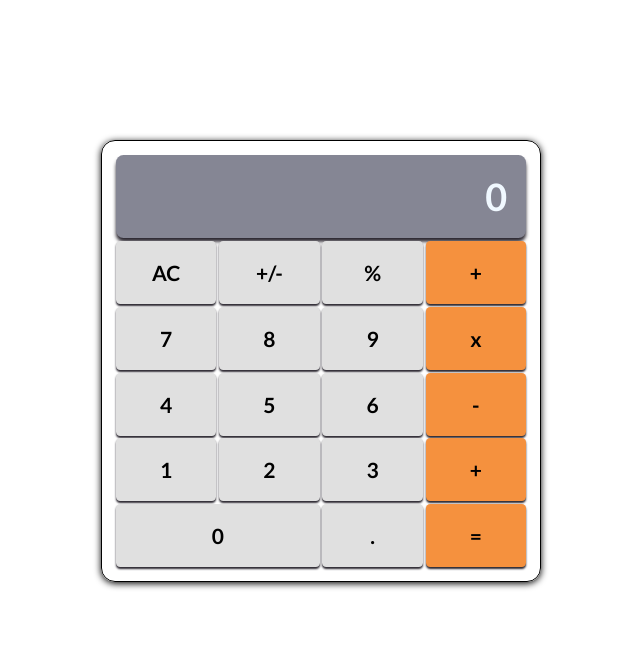
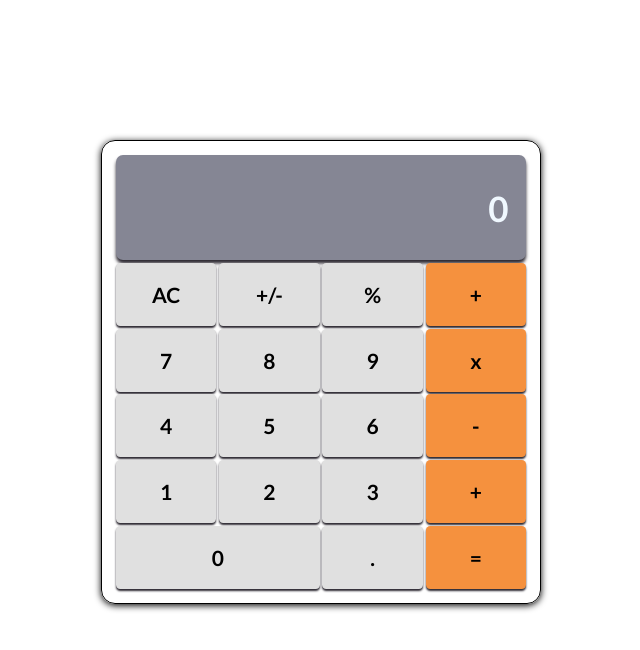
Before and after one commit to khanh-devos/math-magics-k, a React (Create React App) app: page / in a window 1280 px wide. Shown: the top 650 px of the page, without its empty margins (319-959 px from the left). Built offline with nearby package versions, Linux system fonts and the light colour scheme.

Commit message:
fix stylelint error

```diff
--- a/src/css/App.css
+++ b/src/css/App.css
@@ -35,13 +35,11 @@ body {
 }
 
 .item-0 {
-  grid-area: 1/1/span 1/5;
+  grid-area: 1/1/1/5;
   text-align: right;
   background: #858694;
-  font-size: 2.7em;
-  min-height: 2.2em;
-  height: fit-content;
-  padding: 0 0.5em;
+  font-size: 2.5em;
+  padding: 0.1em 0.5em;
   color: aliceblue;
 }
 
```
